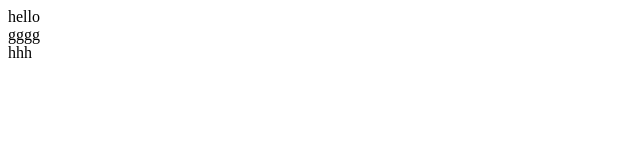
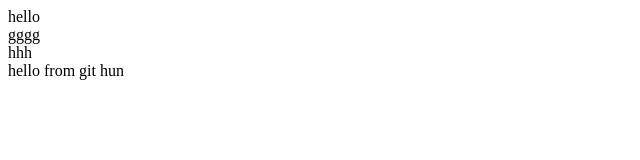
Before and after one commit to MohamedAli195/git, a plain HTML site: page index.html in a window 1280 px wide. Shown: the whole page, without its empty margins (0-640 px from the left). Drawn offline with Linux system fonts and the light colour scheme.

Commit message:
Update from git hub index.html

```diff
--- a/index.html
+++ b/index.html
@@ -10,6 +10,7 @@
     <div>hello</div>
     <div>gggg</div>
     <div>hhh</div>
+    <div>hello from git hun </div>
     <script src="main.js"></script>
 </body>
 </html>
```
